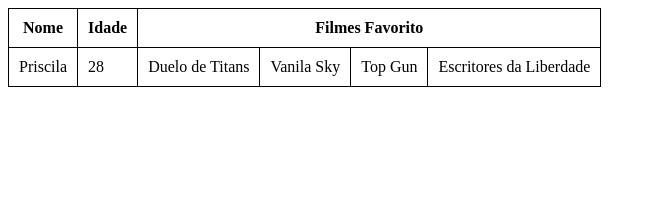
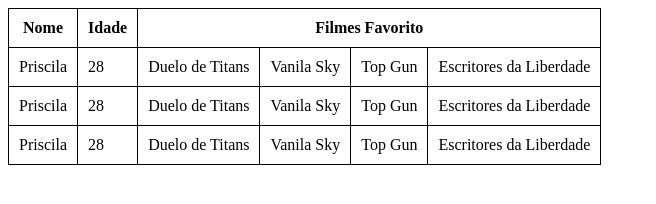
Before and after one commit to fantedeveloper/html-css, a plain HTML site: page desafios/d014/index.html in a window 1280 px wide. Shown: the whole page, without its empty margins (0-656 px from the left). Drawn offline with Linux system fonts and the light colour scheme.

Commit message:
Atualizei tabela
Adicionei mais linhas

```diff
--- a/desafios/d014/index.html
+++ b/desafios/d014/index.html
@@ -29,6 +29,22 @@
             <td>Top Gun</td>
             <td>Escritores da Liberdade</td>
         </tr>
+        <tr>
+            <td>Priscila</td>
+            <td>28</td>
+            <td>Duelo de Titans</td>
+            <td>Vanila Sky</td>
+            <td>Top Gun</td>
+            <td>Escritores da Liberdade</td>
+        </tr>
+        <tr>
+            <td>Priscila</td>
+            <td>28</td>
+            <td>Duelo de Titans</td>
+            <td>Vanila Sky</td>
+            <td>Top Gun</td>
+            <td>Escritores da Liberdade</td>
+        </tr>
     </table>
 </body>
 </html>
```
